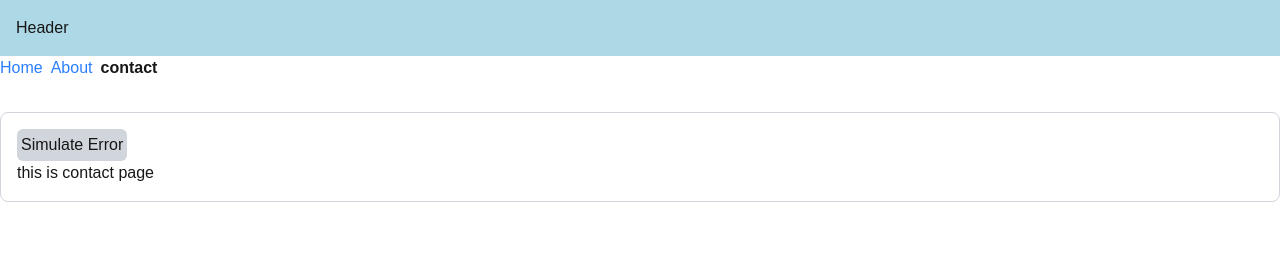
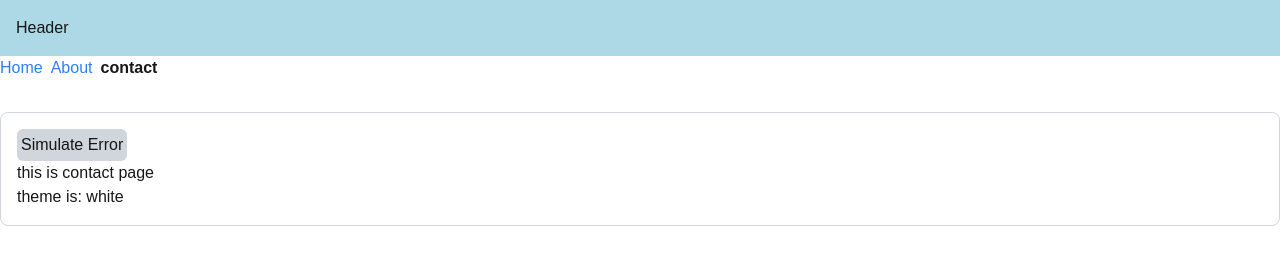
Before and after one commit to mdmusharruf13/nextjs-learning, a Next.js app in the folder nextjs-15_ce/: page /contact in a window 1280 px wide. Shown: the top 275 px of the page. Built offline with nearby package versions, Linux system fonts and the light colour scheme; no server answers.

Commit message:
dynamic rendering in next.js

```diff
--- a/nextjs-15_ce/src/app/contact/page.tsx
+++ b/nextjs-15_ce/src/app/contact/page.tsx
@@ -1,7 +1,14 @@
-export default function ContactPage() {
+import { cookies } from "next/headers";
+
+export default async function ContactPage() {
+
+  const cookieStore = cookies();
+  const theme = (await cookieStore).get("theme");
+
   return (
     <section>
       <p>this is contact page</p>
+      <p>theme is: {theme?.value ?? "white"}</p>
     </section>
   );
 }
```
Also changed, not shown: 1 other file (tests, documents, lock files or other folders).
